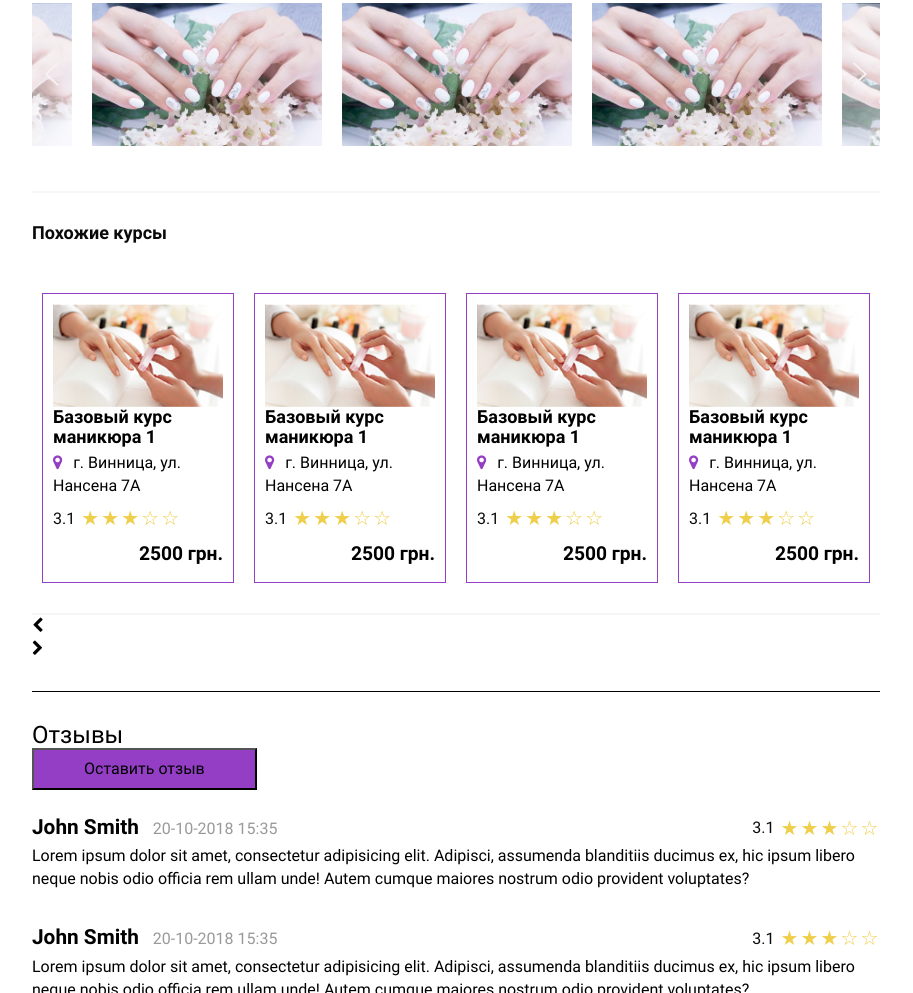
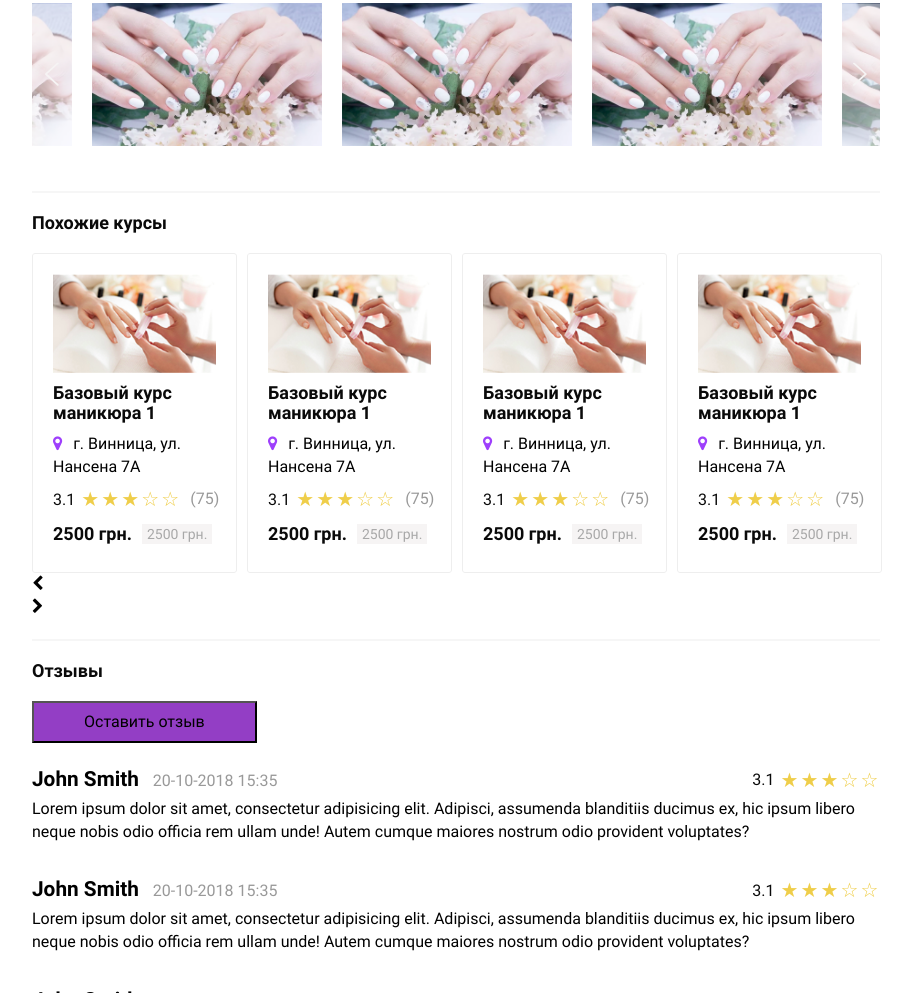
Before and after one commit to dimaoag/front_teachme_2_0, a plain HTML site: page course.html in a window 1280 px wide. Shown: the part 823-1816 px from the top of the page, without its empty margins (38-951 px from the left). Drawn offline with Linux system fonts and the light colour scheme.

Commit message:
course related product

```diff
--- a/course.html
+++ b/course.html
@@ -1283,7 +1283,7 @@
                             </div>
                             <div class="course-item-box course-related">
                                 <h3 class="course-item-box-title">Похожие курсы</h3>
-                                <div class="course-item-box course-related-carousel">
+                                <div class="course-related-carousel">
                                     <div class="course-related-item">
                                         <div class="course-related-img">
                                             <a href="#">
@@ -1326,12 +1326,13 @@
                                                         <i class="star-filled"></i>
                                                     </div>
                                                 </div>
+                                                <p class="count-comments">(75)</p>
                                             </div>
-                                            <!--<p>(12 отзывов)</p>-->
                                         </div>
                                         <div class="clearfix"></div>
                                         <div class="course-relate-price">
-                                            2500 грн.
+                                            <p class="current-price">2500 грн.</p>
+                                            <p class="old-price">2500 грн.</p>
                                         </div>
                                     </div>
                                     <div class="course-related-item">
@@ -1376,12 +1377,13 @@
                                                         <i class="star-filled"></i>
                                                     </div>
                                                 </div>
+                                                <p class="count-comments">(75)</p>
                                             </div>
-                                            <!--<p>(12 отзывов)</p>-->
                                         </div>
                                         <div class="clearfix"></div>
                                         <div class="course-relate-price">
-                                            2500 грн.
+                                            <p class="current-price">2500 грн.</p>
+                                            <p class="old-price">2500 грн.</p>
                                         </div>
                                     </div>
                                     <div class="course-related-item">
@@ -1426,12 +1428,13 @@
                                                         <i class="star-filled"></i>
                                                     </div>
                                                 </div>
+                                                <p class="count-comments">(75)</p>
                                             </div>
-                                            <!--<p>(12 отзывов)</p>-->
                                         </div>
                                         <div class="clearfix"></div>
                                         <div class="course-relate-price">
-                                            2500 грн.
+                                            <p class="current-price">2500 грн.</p>
+                                            <p class="old-price">2500 грн.</p>
                                         </div>
                                     </div>
                                     <div class="course-related-item">
@@ -1476,12 +1479,13 @@
                                                         <i class="star-filled"></i>
                                                     </div>
                                                 </div>
+                                                <p class="count-comments">(75)</p>
                                             </div>
-                                            <!--<p>(12 отзывов)</p>-->
                                         </div>
                                         <div class="clearfix"></div>
                                         <div class="course-relate-price">
-                                            2500 грн.
+                                            <p class="current-price">2500 грн.</p>
+                                            <p class="old-price">2500 грн.</p>
                                         </div>
                                     </div>
                                     <div class="course-related-item">
@@ -1526,12 +1530,13 @@
                                                         <i class="star-filled"></i>
                                                     </div>
                                                 </div>
+                                                <p class="count-comments">(75)</p>
                                             </div>
-                                            <!--<p>(12 отзывов)</p>-->
                                         </div>
                                         <div class="clearfix"></div>
                                         <div class="course-relate-price">
-                                            2500 грн.
+                                            <p class="current-price">2500 грн.</p>
+                                            <p class="old-price">2500 грн.</p>
                                         </div>
                                     </div>
                                     <div class="course-related-item">
@@ -1576,12 +1581,13 @@
                                                         <i class="star-filled"></i>
                                                     </div>
                                                 </div>
+                                                <p class="count-comments">(75)</p>
                                             </div>
-                                            <!--<p>(12 отзывов)</p>-->
                                         </div>
                                         <div class="clearfix"></div>
                                         <div class="course-relate-price">
-                                            2500 грн.
+                                            <p class="current-price">2500 грн.</p>
+                                            <p class="old-price">2500 грн.</p>
                                         </div>
                                     </div>
                                     <div class="course-related-item">
@@ -1626,22 +1632,23 @@
                                                         <i class="star-filled"></i>
                                                     </div>
                                                 </div>
+                                                <p class="count-comments">(75)</p>
                                             </div>
-                                            <!--<p>(12 отзывов)</p>-->
                                         </div>
                                         <div class="clearfix"></div>
                                         <div class="course-relate-price">
-                                            2500 грн.
-                                        </div>
-                                    </div>
-                                </div>
-                                <div class="related-controll">
+                                            <p class="current-price">2500 грн.</p>
+                                            <p class="old-price">2500 грн.</p>
+                                        </div>
+                                    </div>
+                                </div>
+                                <div class="related-control">
                                     <div class="related-prev"><i class="fa fa-chevron-left" aria-hidden="true"></i></div>
                                     <div class="related-next"><i class="fa fa-chevron-right" aria-hidden="true"></i></div>
                                 </div>
                             </div>
                             <div class="course-item-box course-review">
-                                <h3>Отзывы</h3>
+                                <h3 class="course-item-box-title">Отзывы</h3>
                                 <button class="button create-review hvr-grow" href="#create_review">Оставить отзыв</button>
                                 <div class="course-reviews-container">
                                     <div class="course-review-item">
--- a/css/style.css
+++ b/css/style.css
@@ -1627,15 +1627,17 @@ span.ui-slider-handle.ui-state-default.ui-corner-all:focus, span.ui-slider-handl
     font-size: 1.125rem;
     font-weight: 700;
 }
-.price .old-price{
-    position: absolute;
-    top: -100%;
-    right: 0;
+.old-price{
     background-color: #f6f4f4;
     color: #a8a8a8;
     font-size: 0.875rem;
     padding: 0 5px;
     font-weight: 400;
+}
+.price .old-price{
+    position: absolute;
+    top: -100%;
+    right: 0;
 }
 .sm-course-rating{
     display: none;
@@ -2110,74 +2112,40 @@ label.tab.active{
     right: 0;
 }
 
-
-/*---------course-accordion-------------*/
-.course-programm{
-    margin: 10px 0;
-    line-height: 33.1px;
-    padding-bottom: 30px;
-    border-bottom: 1px solid black;
-}
-.accordion-item{
-    padding: 10px 0;
-}
-.accordion-title{
-    display: -webkit-box;
-    display: -ms-flexbox;
-    display: flex;
-    -webkit-box-pack: justify;
-    -ms-flex-pack: justify;
-    justify-content: space-between;
-    -webkit-box-align: center;
-    -ms-flex-align: center;
-    align-items: center;
-    color: black;
-}
-.accordion-title i{
-    color: #933ec5;
-}
-.accordion-title span{
-    color: #933ec5;
-    margin-right: 10px;
-}
-.accordion-title:hover, .accordion-title:focus{
-    color: black;
-}
-.accordion-title h4{
-    font-size: 1.2rem;
-}
-.accordion-desc{
-    padding: 10px 30px 10px 15px;
-    text-indent: 25px;
-    text-align: justify;
-}
-
 /*---------course-related-------------*/
-.course-related{
-    margin: 10px 0;
-    padding-bottom: 30px;
-    border-bottom: 1px solid black;
-}
 .course-related-item a{
     outline: none;
 }
+.course-related-carousel .slick-track{
+    margin-left: 0!important;
+}
+.course-related-carousel .slick-slide {
+    margin: 0 5px;
+}
+/* the parent */
+.course-related-carousel .slick-list {
+    margin: 0 -5px;
+}
 .course-related-item{
-    padding: 10px;
-    border: 1px solid #933ec5;
-    margin: 10px;
+    padding: 20px;
+    border: 1px solid #eeeeee;
+    border-radius: 3px;
 }
 .course-related-img img{
     width: 100%;
 }
 .course-related-title{
-    color: black;
-    font-weight: bold;
+    color: #0a0a0a;
+    font-size: 1.125rem;
+    font-weight: 700;
+    padding-bottom: 5px;
+    padding-top: 10px;
 }
 .course-related-address{
     padding: 5px 0;
 }
 .course-related-address i{
-    color: #933ec5;
+    color:  #9e3ffc;
     margin-right: 7px;
 }
 .course-related-stars{
@@ -2191,10 +2159,15 @@ label.tab.active{
     color: #999999;
 }
 .course-relate-price{
-    font-size: 1.2rem;
-    text-align: right;
-    font-weight: bold;
+    display: flex;
+    align-items: center;
     padding: 5px 0;
+}
+.course-relate-price .current-price{
+    color: #0a0a0a;
+    font-size: 1.125rem;
+    font-weight: 700;
+    margin-right: 10px;
 }
 
 /*---------course-reviews-------------*/
--- a/js/script.js
+++ b/js/script.js
@@ -44,7 +44,7 @@ $('.open-popup-phones_md').magnificPopup({
     midClick: true // Allow opening popup on middle mouse click. Always set it to true if you don't provide alternative source in href.
 });
 
-/*-----gallery-in-company-page--------*/
+/*-----gallery-course-page--------*/
 $('.gallery-course-container').slick({
     centerMode: true,
     infinite: true,
@@ -73,12 +73,12 @@ $('.clip a').magnificPopup({
 });
 
 
-$('.accordion-title').on('click', function () {
-    $(this).find( ".toggle" ).toggle(10,function() {
-        $(this).find('.fa-angle-up').show();
-        $(this).find('.fa-angle-down').hide();
-    });
-});
+// $('.accordion-title').on('click', function () {
+//     $(this).find( ".toggle" ).toggle(10,function() {
+//         $(this).find('.fa-angle-up').show();
+//         $(this).find('.fa-angle-down').hide();
+//     });
+// });
 
 
 /*-----related-courses--------*/
```
